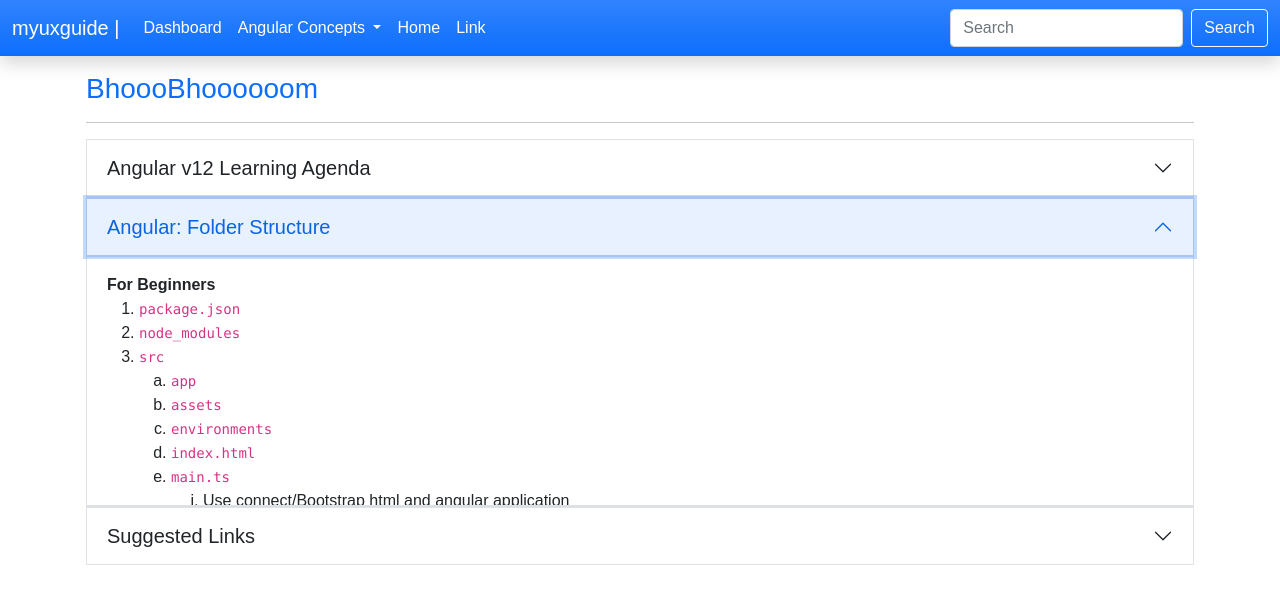
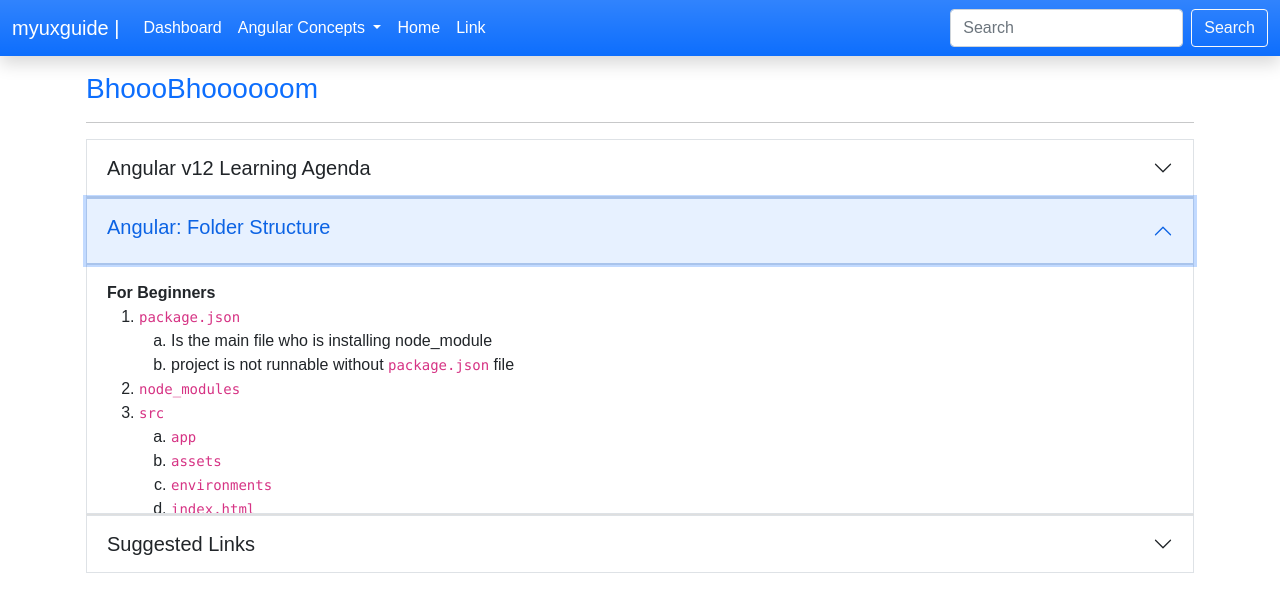
Before and after one commit to myuxguide/projects, an Angular app: page /dashboard in a window 1280 px wide. Both pictures are taken after a click on the button "Angular: Folder Structure". Shown: the top 612 px of the page. Built offline with nearby package versions, Linux system fonts and the light colour scheme.

Commit message:
changes updated in Dashboard.html

```diff
--- a/src/app/dashboard/dashboard.component.html
+++ b/src/app/dashboard/dashboard.component.html
@@ -55,14 +55,20 @@
         <div class="accordion-item">
             <h2 class="accordion-header border" id="flush-headingTwo">
                 <button class="accordion-button collapsed" type="button" data-bs-toggle="collapse" data-bs-target="#flush-collapseTwo" aria-expanded="false" aria-controls="flush-collapseTwo">
-                    <h5 class="mb-0">{{ titles.titleTwo }}</h5>
+                    <h5 class="mb
+                    -0">{{ titles.titleTwo }}</h5>
                 </button>
           </h2>
           <div id="flush-collapseTwo" class="accordion-collapse collapse hide" aria-labelledby="flush-headingTwo" data-bs-parent="#accordionFlush">
             <div class="accordion-body border overflow-auto">
                 <strong>For Beginners</strong>
                 <ol>
-                    <li><code>package.json</code></li>
+                    <li><code>package.json</code>
+                        <ol type="a">
+                            <li>Is the main file who is installing node_module</li>
+                            <li>project is not runnable without <code>package.json</code> file</li>
+                        </ol>
+                    </li>
                     <li><code>node_modules</code></li>
                     <li><code>src</code></li>
                     <ol type="a">
@@ -150,10 +156,18 @@
                                     <li>Browser polyfills. These are applied before loading ZoneJS and are sorted by browsers</li>
                                     <li>Application imports. Files imported after ZoneJS that should be loaded before your main file.</li>
                                     <li>
-                                        <strong>Refer Link: </strong> <br />
+                                        <strong>See: </strong> <br />
                                         <a href="https://angular.io/guide/browser-support" target="_blank"><code>https://angular.io/guide/browser-support</code></a>
                                     </li>
                                 </ol>
+                            </li>
+                        </ol>
+                    </li>
+                    <li><code>.editorconfig</code>
+                        <ol type="a">
+                            <li>Is maintain formatting in VS Code Editor</li>
+                            <li><strong>See:</strong> <br />
+                                <a href=""><code>https://editorconfig.org</code></a>
                             </li>
                         </ol>
                     </li>
```
